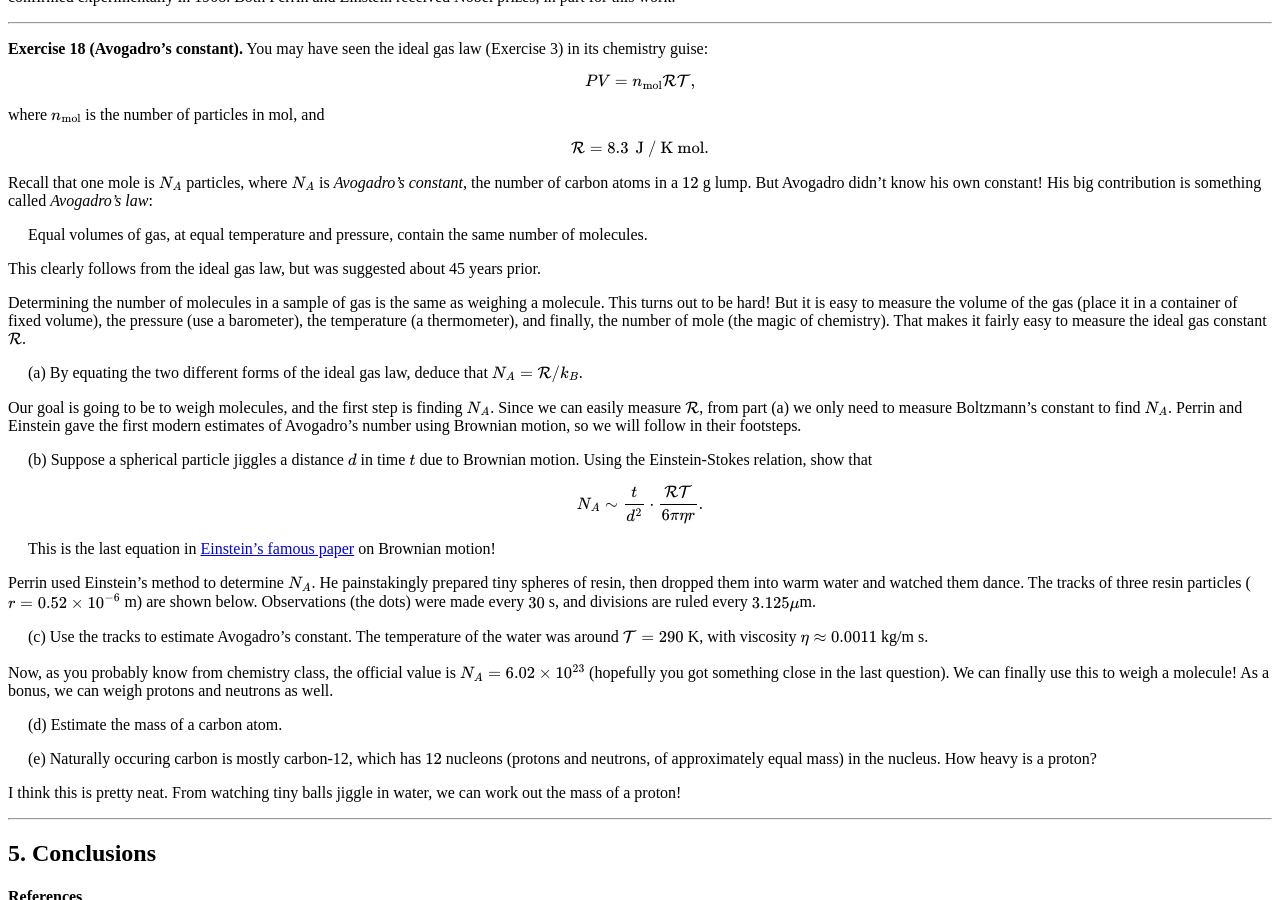
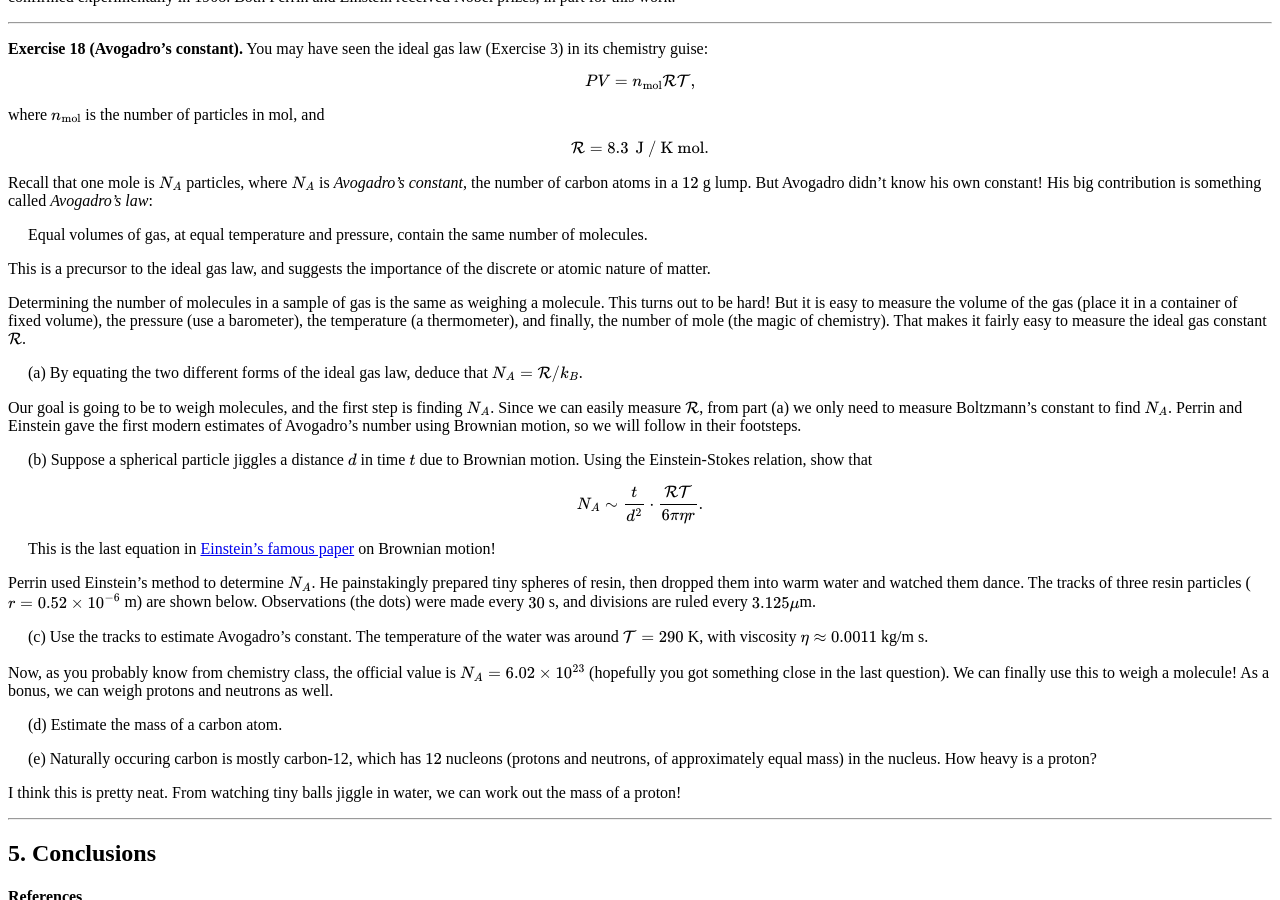
Before and after one commit to hapax/hapax.github.io, a Jekyll site: the page built from assets/simple-physics.md, in a window 1280 px wide and 900 px high, scrolled down 13834 px. Built offline with Jekyll 4.4.1, drawn with Linux system fonts in a browser that asks for light colours; our own code applies the rules of GitHub Pages for plain Markdown files; formulas are drawn with MathJax 3; a script that is not in the unit is left out.

Commit message:
Update simple-physics.md

```diff
--- a/assets/simple-physics.md
+++ b/assets/simple-physics.md
@@ -1560,8 +1560,8 @@ Equal volumes of gas, at equal temperature and pressure, contain the
 same number of molecules.
 </span>
 
-This clearly follows from the ideal gas law, but was suggested about
-45 years prior.
+This is a precursor to the ideal gas law, and suggests the importance
+of the discrete or atomic nature of matter.
 
 Determining the number of molecules in a sample of gas is the same as
 weighing a molecule.
```
